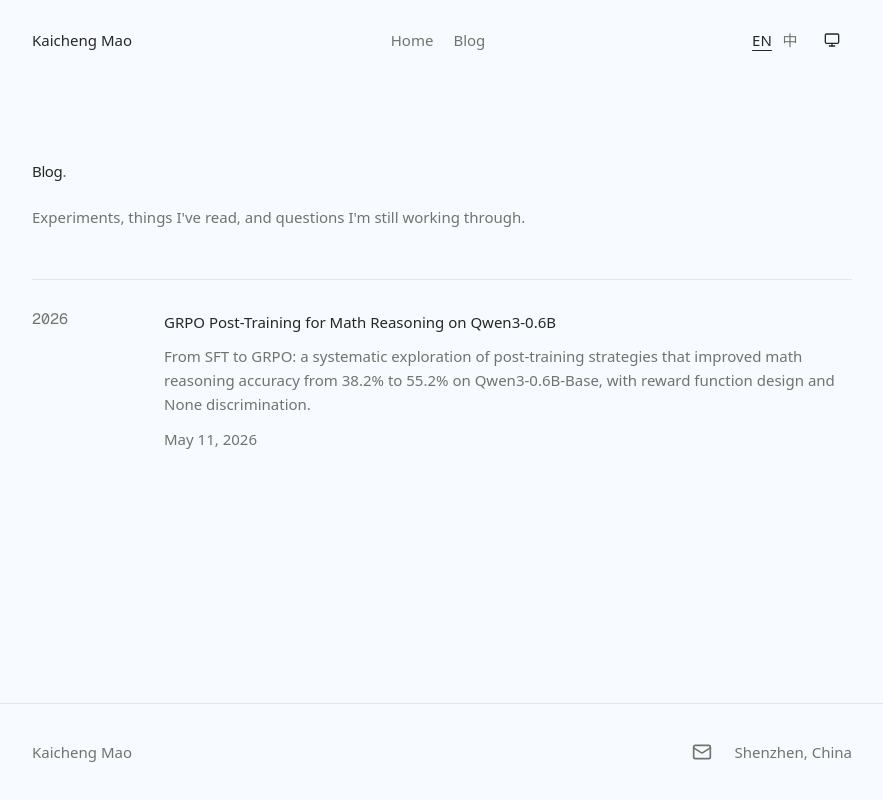
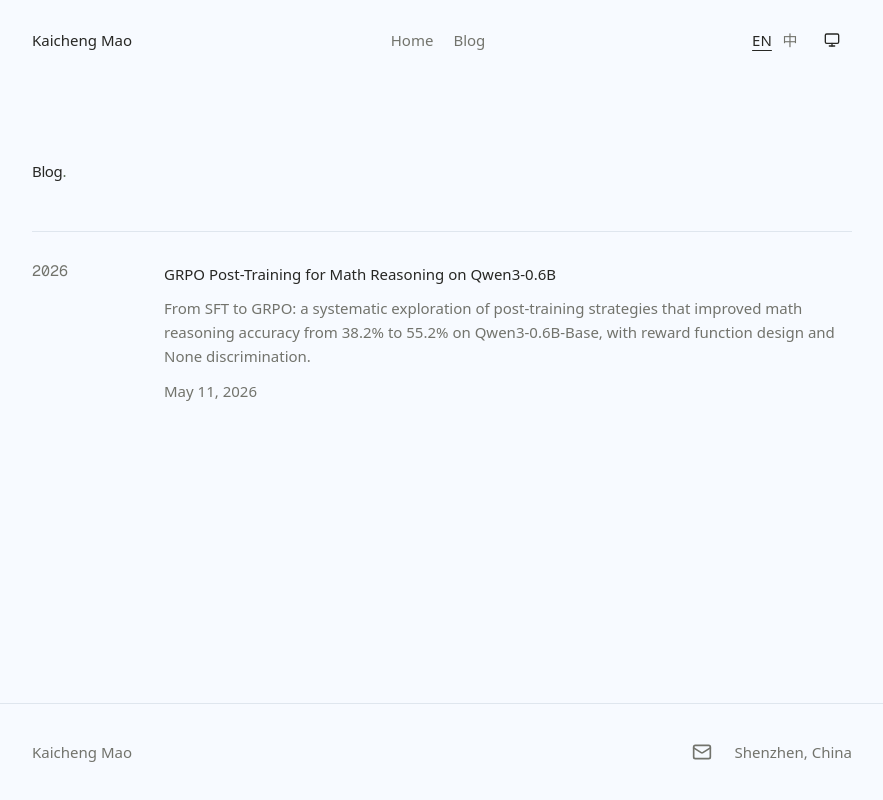
Before and after one commit to CoryMao/kaicheng-home, a Next.js app: page /en/blog in a window 1280 px wide. Shown: the whole page, without its empty margins (198-1081 px from the left). Built offline with nearby package versions, Linux system fonts and the light colour scheme; no server answers; the database is empty.

Commit message:
Remove the Blog page subtitle
The listing now starts straight from the year groups in both locales.

```diff
--- a/app/[lang]/blog/page.tsx
+++ b/app/[lang]/blog/page.tsx
@@ -25,7 +25,6 @@ export default async function BlogPage({ params }: PageProps) {
   return (
     <div className="mx-auto w-full max-w-[900px] px-6 pb-20 pt-12 sm:px-10 sm:pt-20">
       <h1 className="font-medium text-[15px] tracking-tight ">Blog<span className="text-accent">.</span></h1>
-      <p className="mt-5 text-[15px] leading-7 text-muted">{locale === "zh" ? "写下实验过程、读过的东西，以及还没想明白的问题。" : "Experiments, things I've read, and questions I'm still working through."}</p>
       {posts.length ? (
         <div className="mt-12 space-y-10">
           {years.map((year) => (
```
